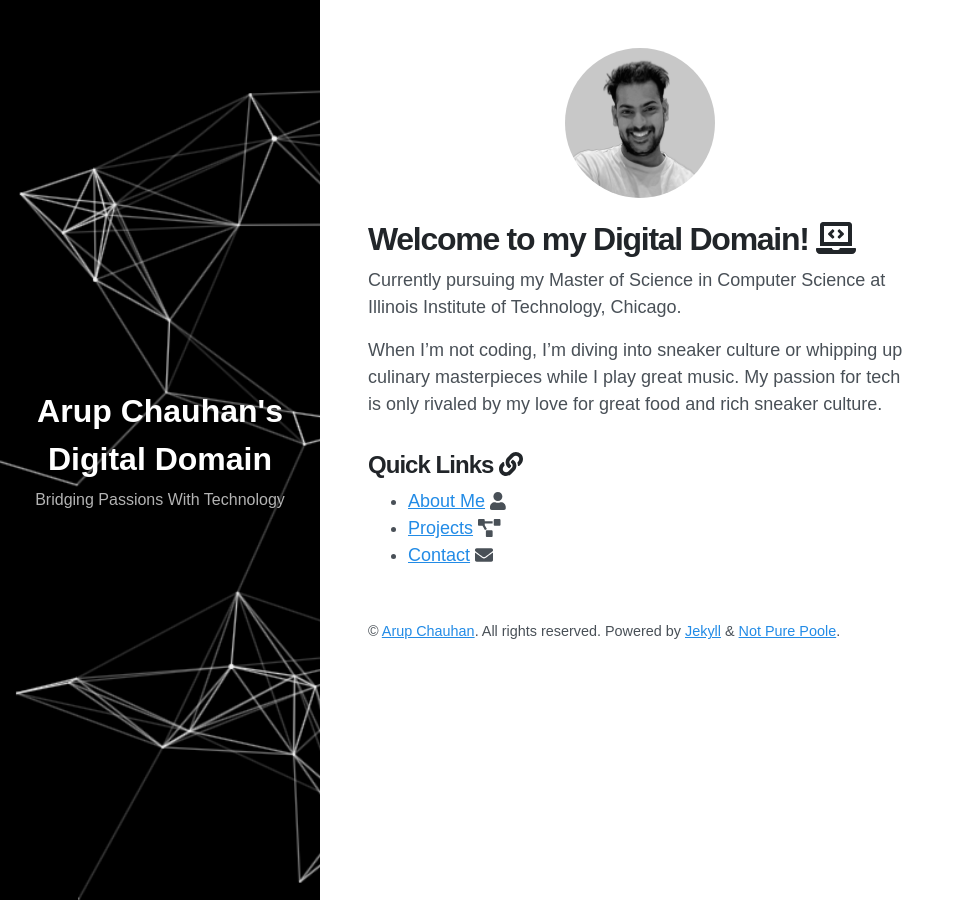
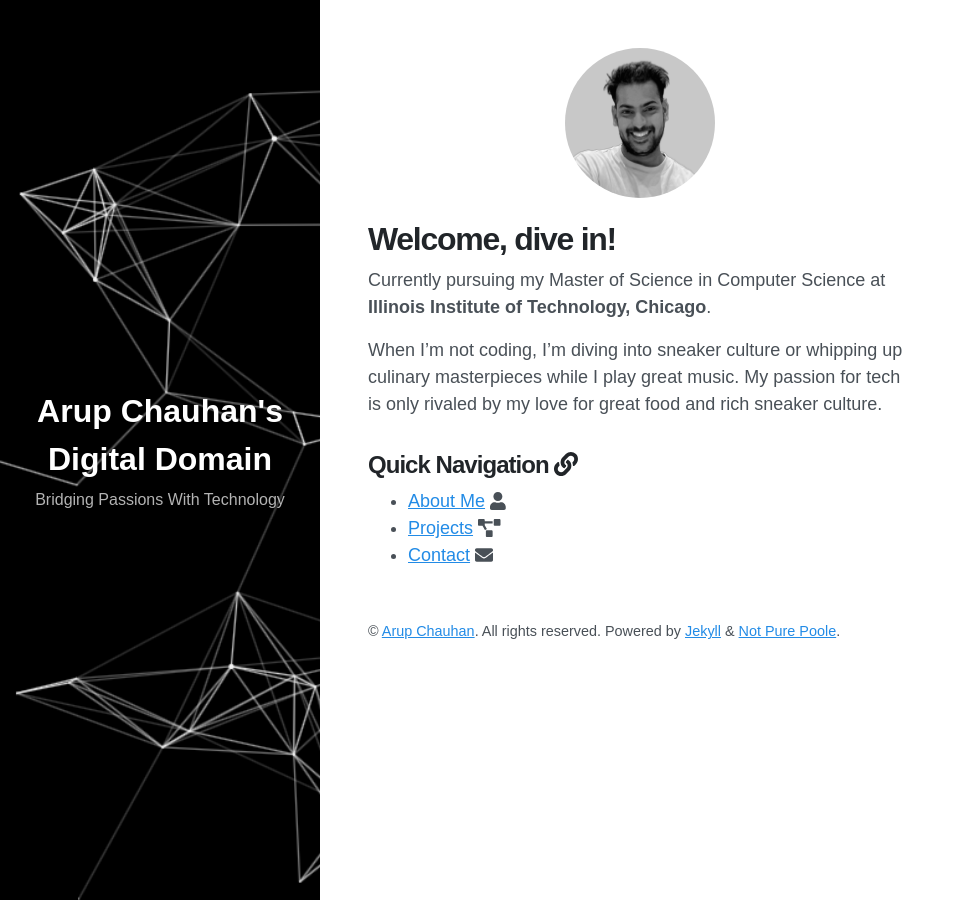
Before and after one commit to Arup-Chauhan/Arup-Chauhan, a Jekyll site: the page built from index.md, in a window 1280 px wide. Shown: the whole page, without its empty margins (0-965 px from the left). Built offline with Jekyll 4.4.1, drawn with Linux system fonts in a browser that asks for light colours; nearby versions of some CDN libraries.

Commit message:
Updated Jekyll Theme

```diff
--- a/_config.yml
+++ b/_config.yml
@@ -16,7 +16,7 @@ paginate_path: "/page:num/"
 
 author:
   name: "Arup Chauhan"
-  email: "achauhan4@hawk.iit.edu"
+  email: "arupchauhan.connect@gmail.com"
   social:
     github: "https://github.com/Arup-Chauhan"
     linkedin: "https://linkedin.com/in/arupchauhan"
--- a/index.md
+++ b/index.md
@@ -6,14 +6,14 @@ cover_image: assets/images/background.jpg
 
 <img src="{{ site.baseurl }}/assets/images/avatar.jpg" alt="Arup Chauhan" style="width:150px;height:150px;border-radius:50%;margin:auto;display:block;">
 
-# Welcome to my Digital Domain! <i class="fas fa-laptop-code"></i>
+# Welcome, dive in!
 
-Currently pursuing my Master of Science in Computer Science at Illinois Institute of Technology, Chicago.
+Currently pursuing my Master of Science in Computer Science at **Illinois Institute of Technology, Chicago**.
 
 
 When I'm not coding, I'm diving into sneaker culture or whipping up culinary masterpieces while I play great music. My passion for tech is only rivaled by my love for great food and rich sneaker culture.
 
-## Quick Links <i class="fas fa-link"></i>
+## Quick Navigation <i class="fas fa-link"></i>
 - [About Me](/about/) <i class="fas fa-user"></i>
 - [Projects](/projects/) <i class="fas fa-project-diagram"></i>
 - [Contact](/contact/) <i class="fas fa-envelope"></i>
```
